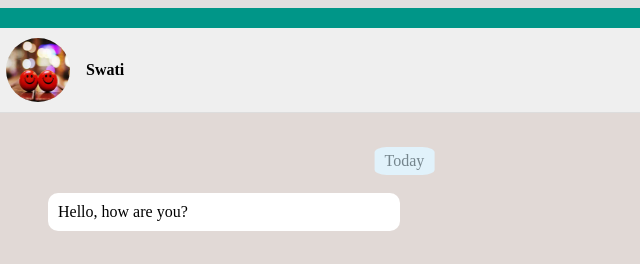
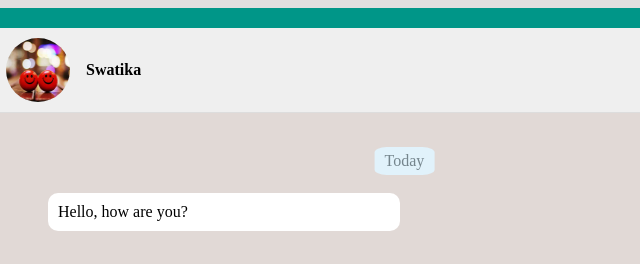
Before and after one commit to sharvithaa/Whatsapp, a plain HTML site: page index.html in a window 1280 px wide. Shown: the top 264 px of the page, 524-1164 px from the left. Drawn offline with Linux system fonts and the light colour scheme.

Commit message:
Name updated

```diff
--- a/index.html
+++ b/index.html
@@ -43,7 +43,7 @@
                 <div class="chat-window">
                     <header class="chat-header">
                         <img src="assets/OIP.jpg" class="chat-profile-pic">
-                        <h4 class="chat-name">Swati</h4>
+                        <h4 class="chat-name">Swatika</h4>
                     </header>
 
                     <div class="chat-body">
```
